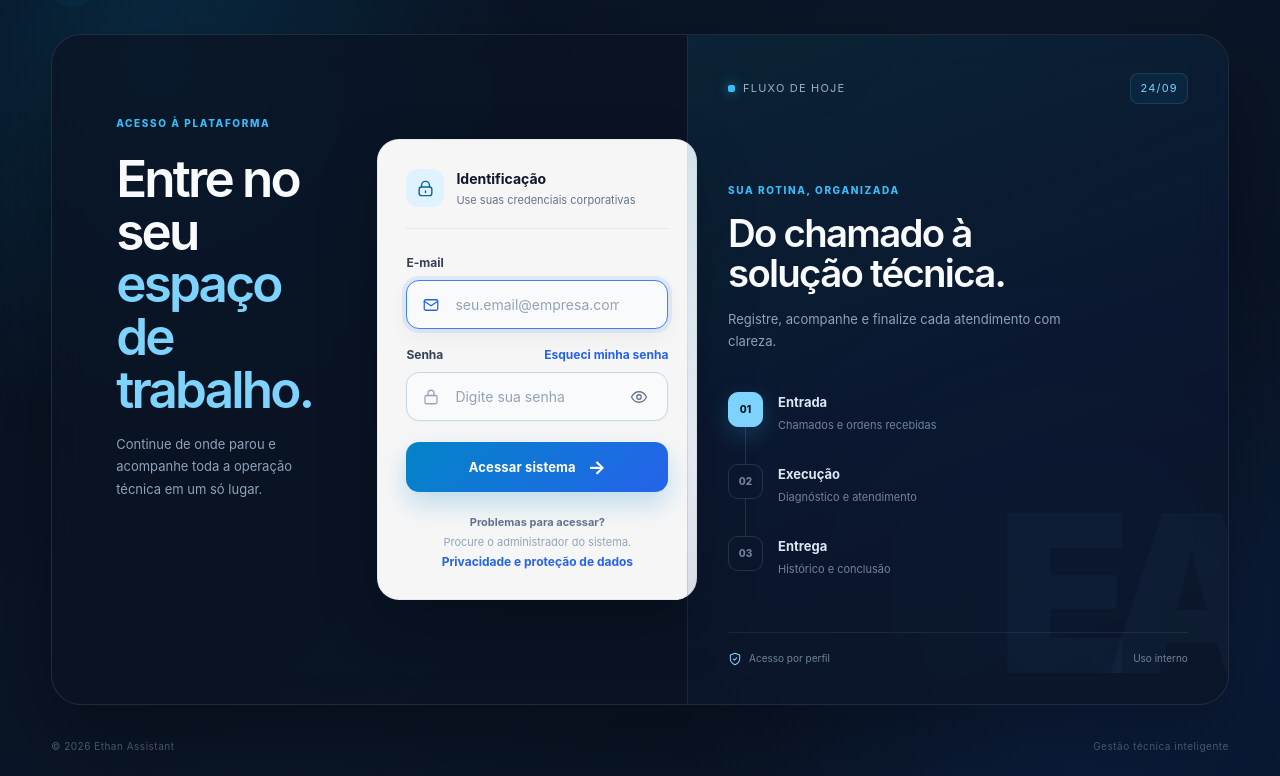
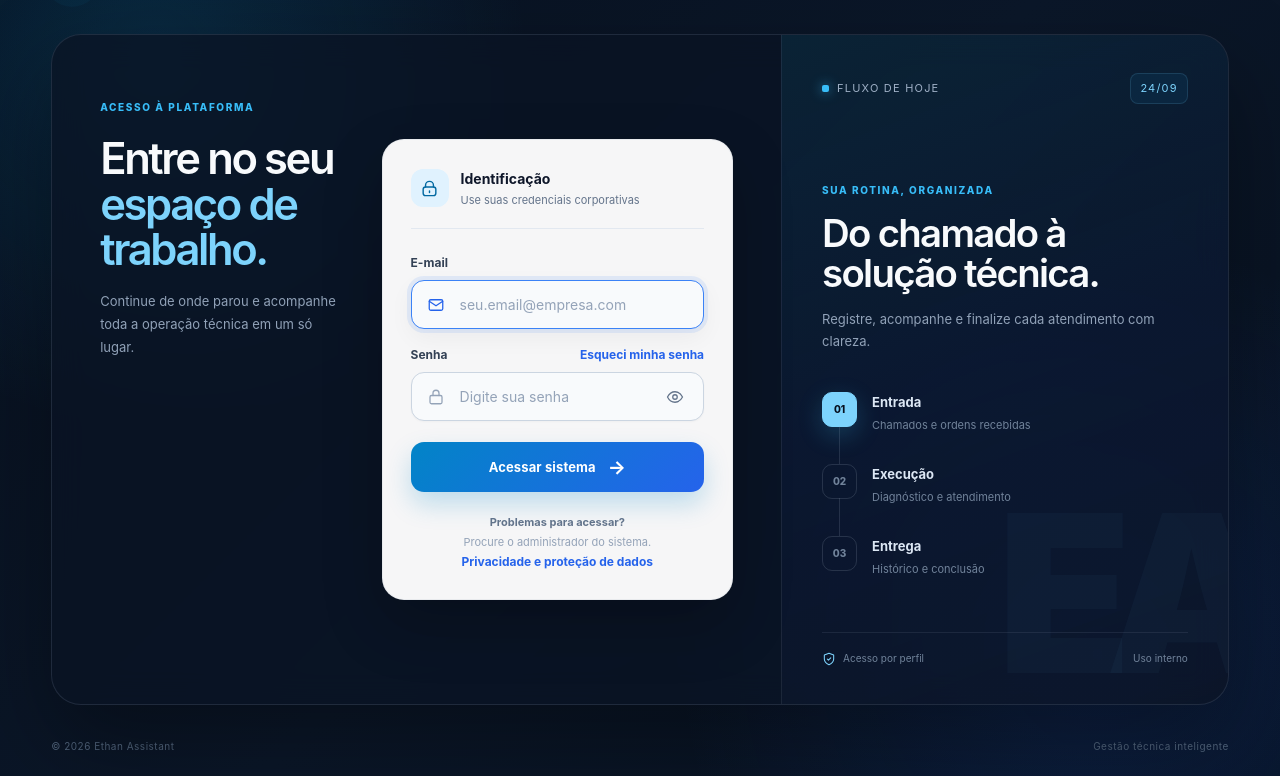
Before and after one commit to patotrembala/ethan-assistant, a PHP site: page /login in a window 1280 px wide. Shown: the part 70-846 px from the top of the page. Run offline with PHP 8.4, Linux system fonts and the light colour scheme; the visitor is signed in with stand-in values (Sample User, id 1).

Commit message:
fix: alinha estrutura do portal de login

```diff
--- a/assets/css/auth.css
+++ b/assets/css/auth.css
@@ -101,11 +101,11 @@
 .login-brand small { margin-top: 2px; color: #7f91a9; font-size: 10px; letter-spacing: .08em; text-transform: uppercase; }
 .login-status { display: inline-flex; align-items: center; gap: 8px; padding: 8px 12px; border: 1px solid rgba(148,163,184,.15); border-radius: 999px; color: #9fb0c6; background: rgba(15,23,42,.4); font-size: 11px; }
 .login-status i { width: 7px; height: 7px; border-radius: 50%; background: #22c55e; box-shadow: 0 0 12px rgba(34,197,94,.8); }
-.login-workspace { align-self: center; display: grid; grid-template-columns: minmax(0, 1.08fr) minmax(380px, .92fr); width: min(1180px, 100%); min-height: 610px; margin: 34px auto; border: 1px solid rgba(148,163,184,.16); border-radius: 30px; background: rgba(10,20,36,.74); box-shadow: 0 38px 90px rgba(0,0,0,.35); backdrop-filter: blur(16px); overflow: hidden; animation: auth-enter .55s ease both; }
-.login-access { display: grid; grid-template-columns: minmax(210px, .8fr) minmax(320px, 1.2fr); align-items: center; gap: clamp(28px, 4vw, 64px); padding: clamp(42px, 5vw, 74px); }
+.login-workspace { align-self: center; display: grid; grid-template-columns: 62% 38%; width: min(1180px, 100%); min-height: 610px; margin: 34px auto; border: 1px solid rgba(148,163,184,.16); border-radius: 30px; background: rgba(10,20,36,.74); box-shadow: 0 38px 90px rgba(0,0,0,.35); backdrop-filter: blur(16px); overflow: hidden; animation: auth-enter .55s ease both; }
+.login-access { display: grid; grid-template-columns: minmax(0, .74fr) minmax(320px, 1.06fr); align-items: center; gap: 36px; padding: 48px; }
 .login-access__intro { align-self: start; padding-top: 12px; }
 .login-kicker, .login-operations__eyebrow { display: inline-flex; color: #38bdf8; font-size: 10px; font-weight: 800; letter-spacing: .16em; text-transform: uppercase; }
-.login-access__intro h1 { margin: 20px 0 17px; color: #f8fafc; font-size: clamp(34px, 4vw, 56px); line-height: 1.03; letter-spacing: -.055em; }
+.login-access__intro h1 { margin: 20px 0 17px; color: #f8fafc; font-size: clamp(34px, 3.4vw, 50px); line-height: 1.05; letter-spacing: -.055em; }
 .login-access__intro h1 em { color: #7dd3fc; font-style: normal; }
 .login-access__intro p { margin: 0; color: #91a2b8; font-size: 13px; line-height: 1.75; }
 .login-form-panel { padding: 28px; border: 1px solid rgba(148,163,184,.14); border-radius: 22px; background: rgba(255,255,255,.965); box-shadow: 0 24px 60px rgba(0,0,0,.24); color: #0f172a; }
```
